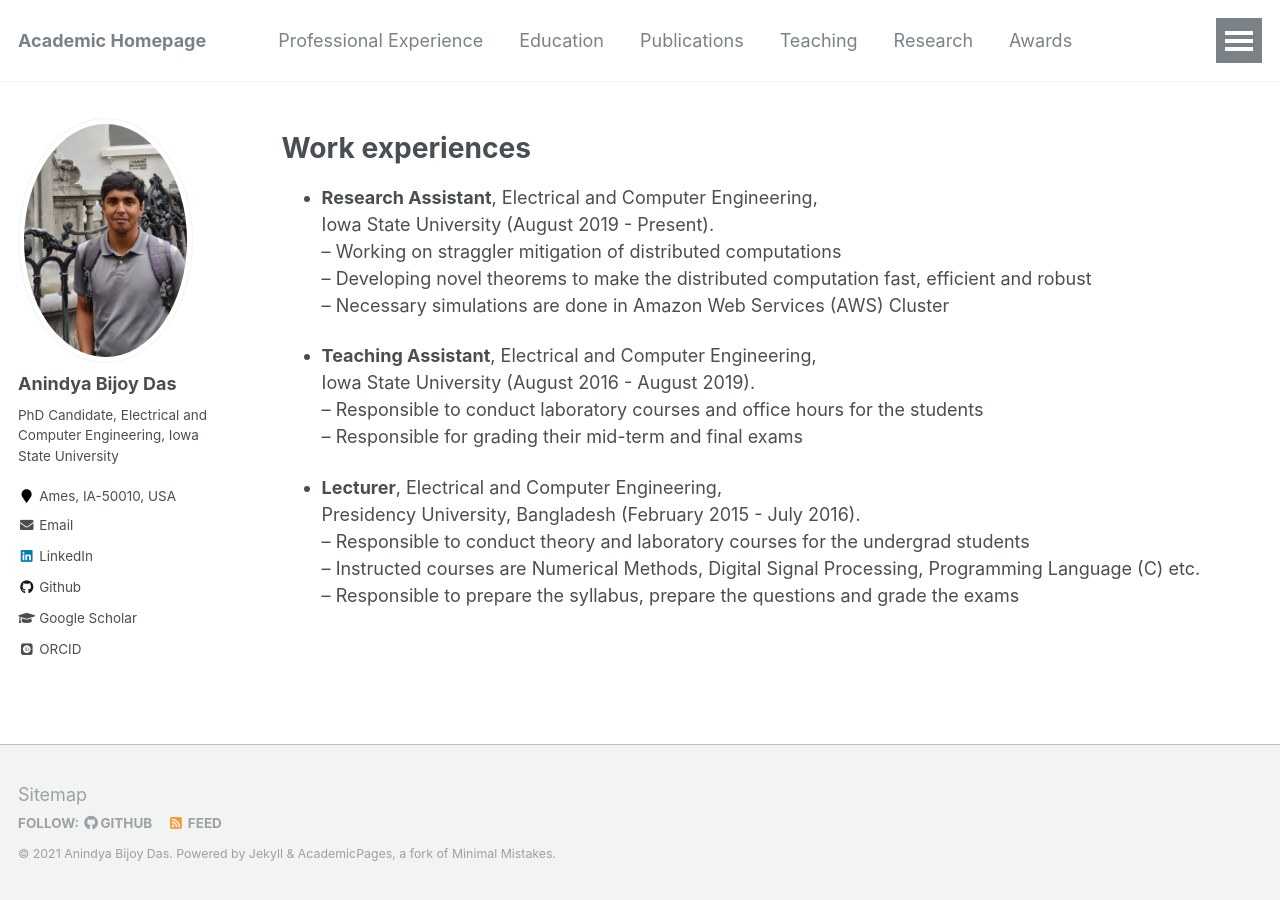
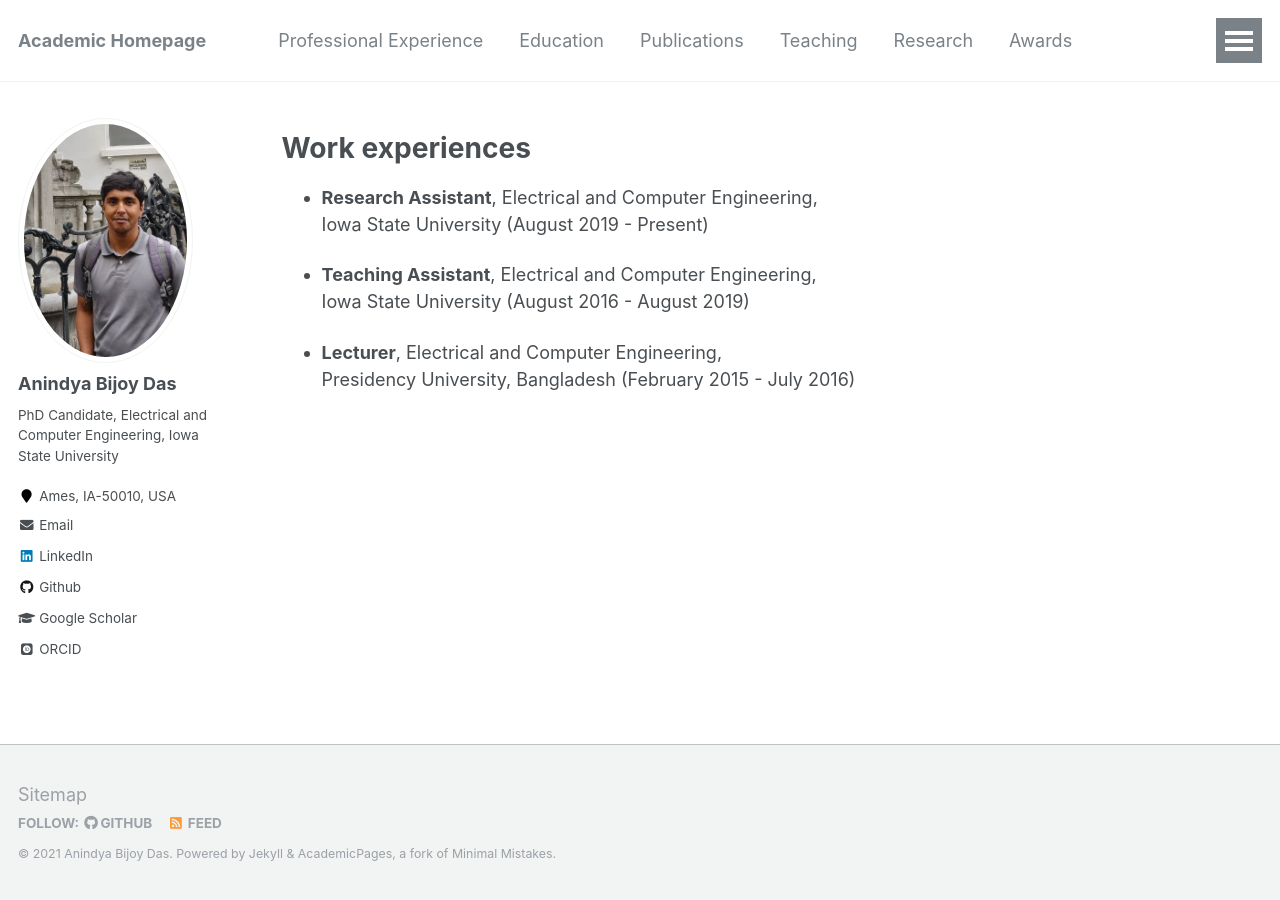
Before and after one commit to anindyabijoydas/portfolio, a Jekyll site: the page built from _pages/experience.md, in a window 1280 px wide. Built offline with Jekyll 4.4.1, drawn with Linux system fonts in a browser that asks for light colours; some web fonts are replaced.

Commit message:
Update experience.md

```diff
--- a/_pages/experience.md
+++ b/_pages/experience.md
@@ -9,8 +9,8 @@ redirect_from:
 
 Work experiences
 ======
-* **Research Assistant**, Electrical and Computer Engineering, <br/> Iowa State University (August 2019 - Present). <br/> -- Working on straggler mitigation of distributed computations <br/> -- Developing novel theorems to make the distributed computation fast, efficient and robust <br/> -- Necessary simulations are done in Amazon Web Services (AWS) Cluster
+* **Research Assistant**, Electrical and Computer Engineering, <br/> Iowa State University (August 2019 - Present)
 
-* **Teaching Assistant**, Electrical and Computer Engineering, <br/> Iowa State University (August 2016 - August 2019). <br/>  -- Responsible to conduct laboratory courses and office hours for the students <br/>  -- Responsible for grading their mid-term and final exams
+* **Teaching Assistant**, Electrical and Computer Engineering, <br/> Iowa State University (August 2016 - August 2019)
 
-* **Lecturer**, Electrical and Computer Engineering, <br/> Presidency University, Bangladesh (February 2015 - July 2016). <br/> -- Responsible to conduct theory and laboratory courses for the undergrad students <br/> -- Instructed courses are Numerical Methods, Digital Signal Processing, Programming Language (C) etc. <br/> -- Responsible to prepare the syllabus, prepare the questions and grade the exams
+* **Lecturer**, Electrical and Computer Engineering, <br/> Presidency University, Bangladesh (February 2015 - July 2016)
```
